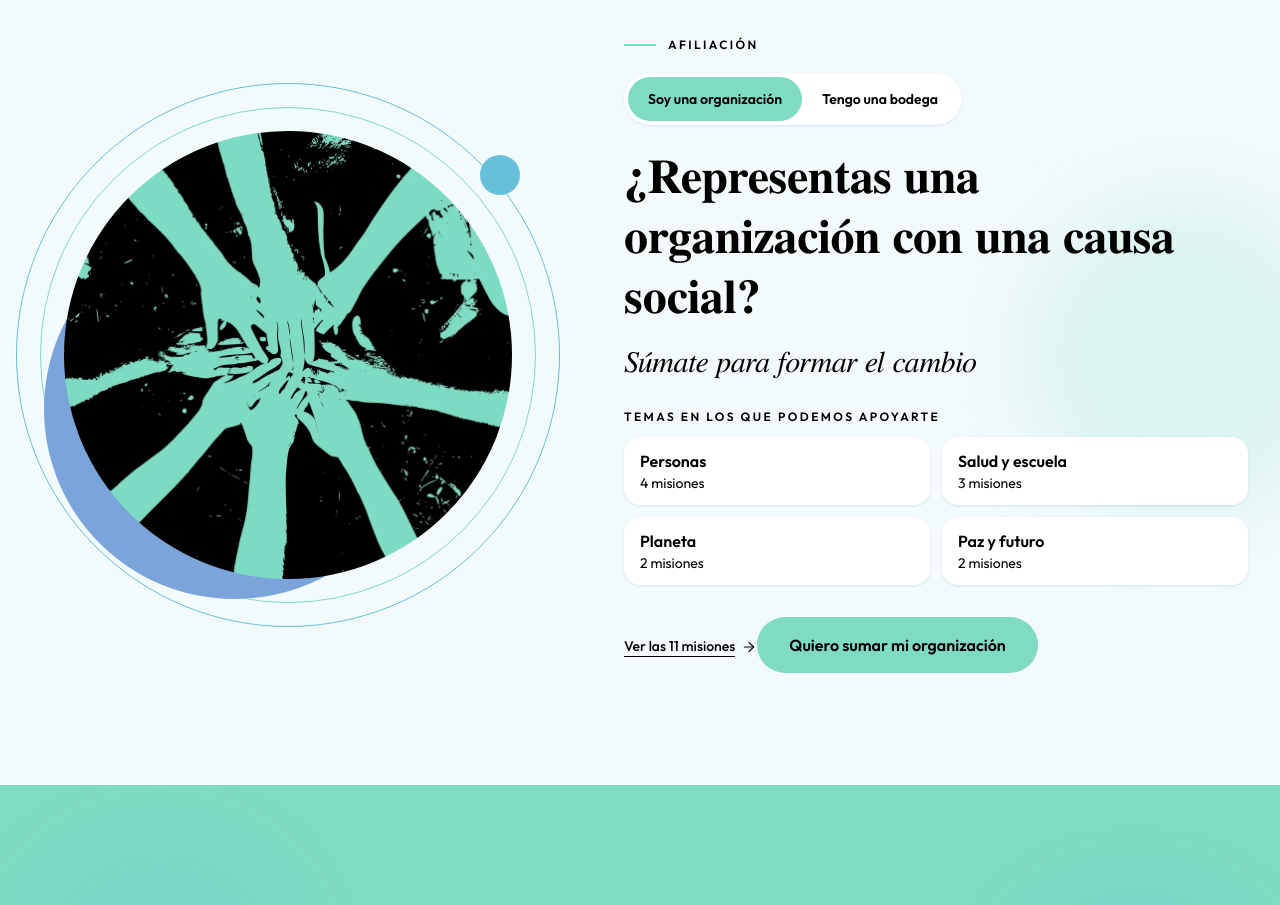
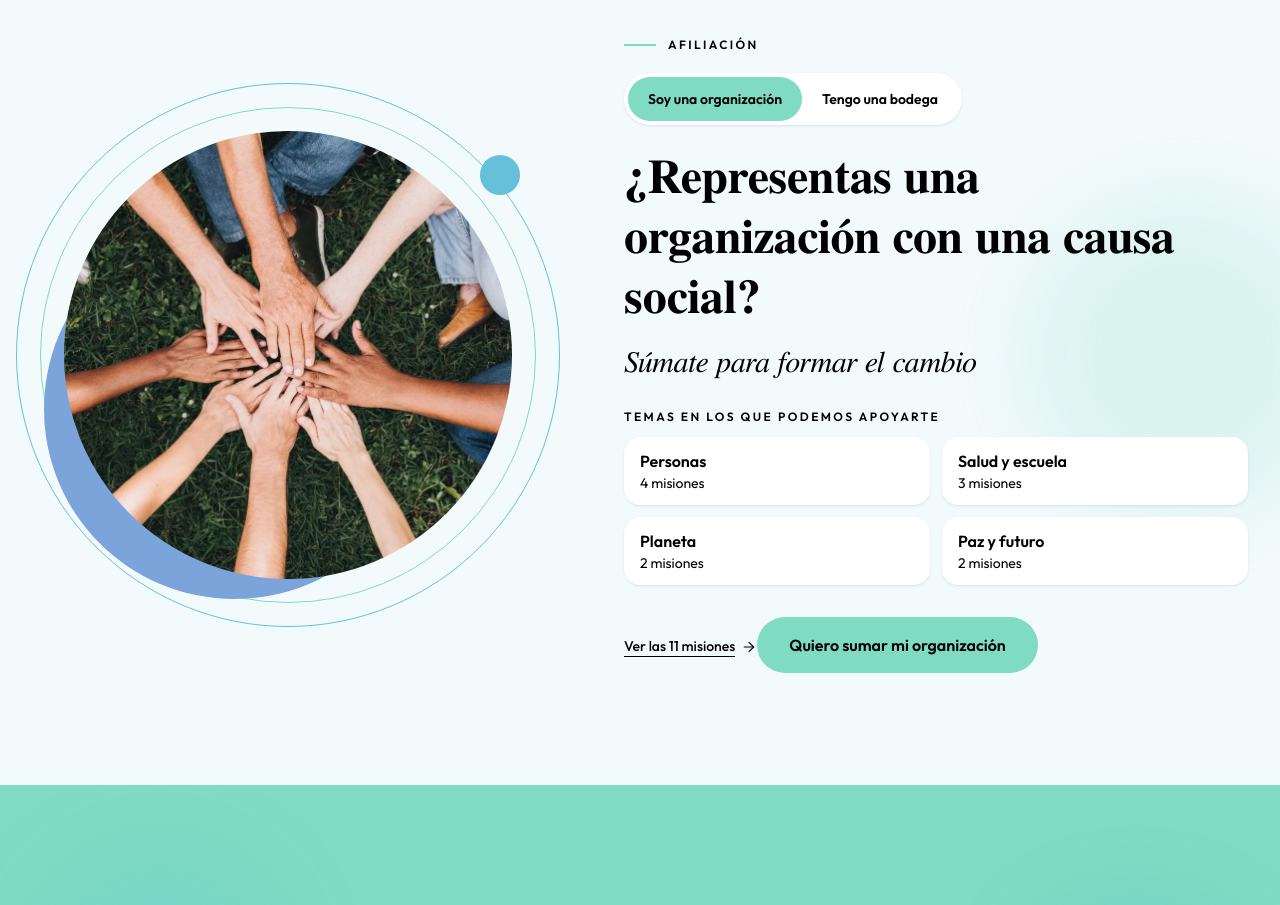
Before and after one commit to ForstDev/PAM_LP, a Next.js app: page / in a window 1280 px wide. Shown: the part 4900-5805 px from the top of the page. Built offline with nearby package versions, Linux system fonts and the light colour scheme.

Commit message:
ONG FOTO FOTO FOTO

```diff
--- a/src/components/sections/NgoSection.tsx
+++ b/src/components/sections/NgoSection.tsx
@@ -30,12 +30,11 @@ export function NgoSection() {
               className="w-full"
               circleClassName="-bottom-5 -left-5 h-[85%] w-[85%]"
             >
-              {/* Ilustración del manual de marca, rasterizada y recortada hacia
-                  adentro: el calco SVG original dejaba un borde transparente
-                  que se veía como un anillo verde dentro del círculo. */}
+              {/* Foto en color (JPG original del cliente), recortada en cuadrado
+                  y centrada en las manos; el círculo lo da rounded-full. */}
               <Image
-                src="/manos-alianza.webp"
-                alt="Manos unidas en círculo, símbolo de alianza"
+                src="/manos-circulo.webp"
+                alt="Personas sentadas en círculo uniendo sus manos sobre el pasto"
                 width={900}
                 height={900}
                 className="aspect-square w-full rounded-full object-cover"
```
Also changed, not shown: public/manos-alianza.webp (deleted), public/manos-circulo.webp (added).
